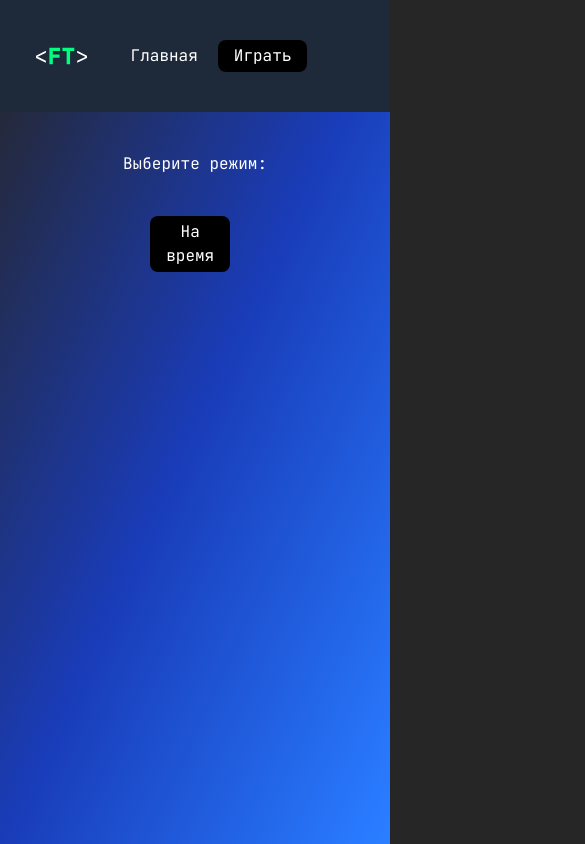
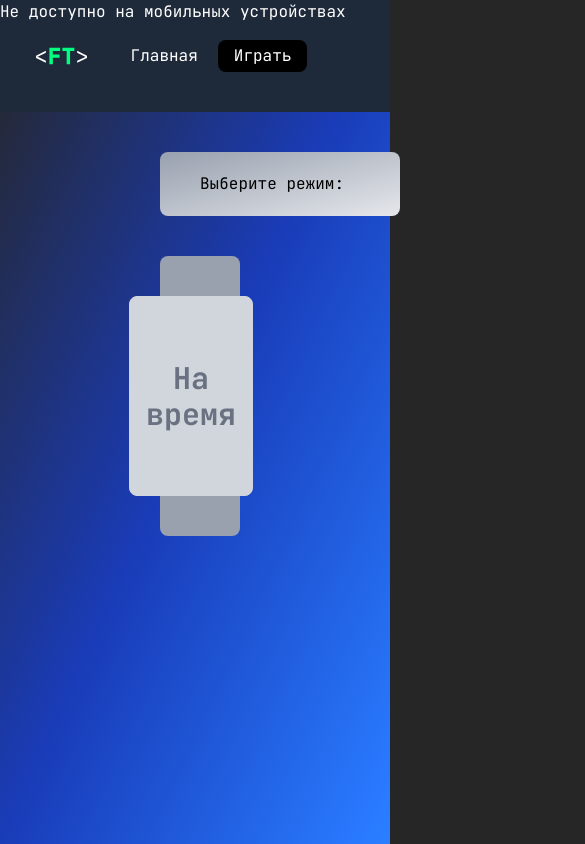
Before and after one commit to AlexandrGonin/FastType, a Svelte app: page / in a window 390 px wide. Both pictures are taken after a click on the button "Играть". Shown: the top 844 px of the page, 585 px wide, since content can reach past the window. Built offline with nearby package versions, Linux system fonts and the light colour scheme.

Commit message:
no mobile access

```diff
--- a/src/App.svelte
+++ b/src/App.svelte
@@ -11,6 +11,7 @@
 <main
   class="h-dvh flex flex-col bg-gradient-to-br from-blue-1000 via-blue-800 to-blue-500"
 >
+  <div class=" absolute lg:hidden">Не доступно на мобильных устройствах</div>
   <header class="p-5 flex gap-3 items-center bg-gray-800">
     <button
       class="px-4 py-1 rounded-lg cursor-pointer active:scale-95 transition-transform"
--- a/src/Game.svelte
+++ b/src/Game.svelte
@@ -28,20 +28,24 @@
         >
         <Learning />
     {:else if currentView == "Selector"}
-        <div class="my-10 grow flex justify-center items-center">
+        <div
+            class="mx-40 my-10 px-10 py-5 w-60 rounded-lg items-center text-black bg-gradient-to-br from-gray-400 to-gray-200"
+        >
             Выберите режим:
         </div>
-        <div class="grow flex justify-center items-center gap-100">
+        <div
+            class="grow flex justify-center items-center gap-100 bg-gray-400 rounded-lg mx-40 p-10"
+        >
             <button
-                class="px-4 py-1 rounded-lg cursor-pointer active:scale-80 transition-transform bg-black"
+                class="px-4 py-1 rounded-lg cursor-pointer active:scale-80 transition-transform font-bold text-3xl text-gray-500 border-1 border-gray-300 bg-gray-300 w-50 h-50"
                 onclick={() => (currentView = views1[1])}>Обычный</button
             >
             <button
-                class="px-4 py-1 rounded-lg cursor-pointer active:scale-80 transition-transform bg-black"
+                class="px-4 py-1 rounded-lg cursor-pointer active:scale-80 transition-transform font-bold text-3xl text-gray-500 border-1 border-gray-300 bg-gray-300 w-50 h-50"
                 onclick={() => (currentView = views1[2])}>На время</button
             >
             <button
-                class="px-4 py-1 rounded-lg cursor-pointer active:scale-80 transition-transform bg-black"
+                class="px-4 py-1 rounded-lg cursor-pointer active:scale-80 transition-transform font-bold text-3xl text-gray-500 border-1 border-gray-300 bg-gray-300 w-50 h-50"
                 onclick={() => (currentView = views1[3])}>Обучение</button
             >
         </div>
--- a/src/Game_common.svelte
+++ b/src/Game_common.svelte
@@ -6,7 +6,8 @@
     let game = $state(true);
     let currentWord = $state("");
     let input = $state("");
-    let score = $state(0);
+    let score = $state(Number(localStorage.getItem("score")) ?? 0);
+    $effect(() => localStorage.setItem("score", score.toString()));
     let currentNum = $state(0);
 
     function startGame() {
@@ -41,7 +42,7 @@
     {#if currentNum}
         <div class="space-y-3 text-3xl">
             <div>
-                Прогресс: {score} символов
+                Прогресс: {Number(localStorage.getItem("score"))} символов
             </div>
             <div class="font-mono py-5 flex whitespace-pre-wrap">
                 <div style="color: {isCorrectLetter ? 'white' : 'red'}">
```
